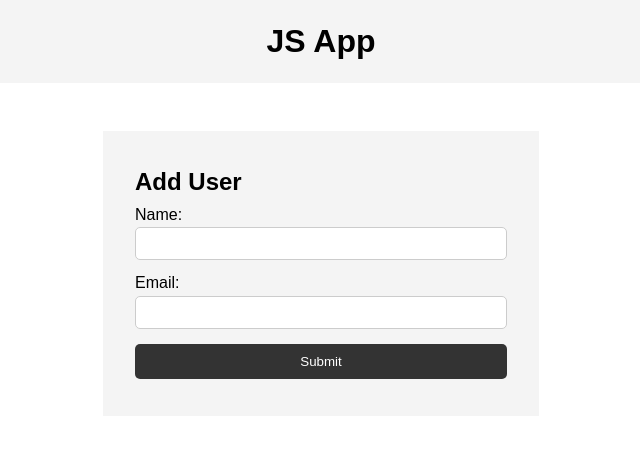
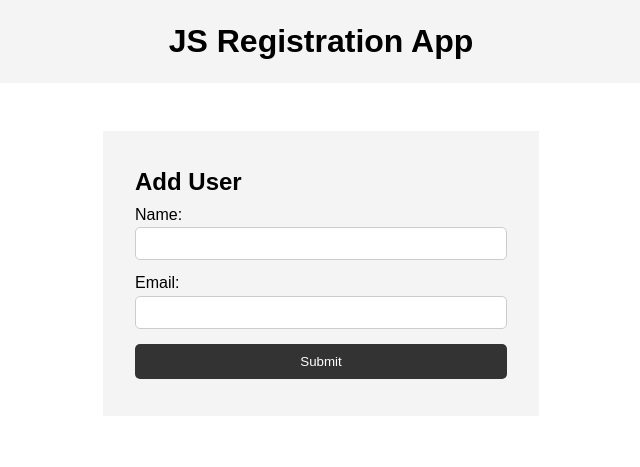
Before and after one commit to ElectronicKriss/es6-Registration-form, a plain HTML site: page index.html in a window 1280 px wide. Shown: the whole page, without its empty margins (319-959 px from the left). Drawn offline with Linux system fonts and the light colour scheme.

Commit message:
Heading change

```diff
--- a/index.html
+++ b/index.html
@@ -9,7 +9,7 @@
   </head>
   <body>
     <header>
-      <h1>JS App</h1>
+      <h1>JS Registration App</h1>
     </header>
 
     <section class="container">
```
